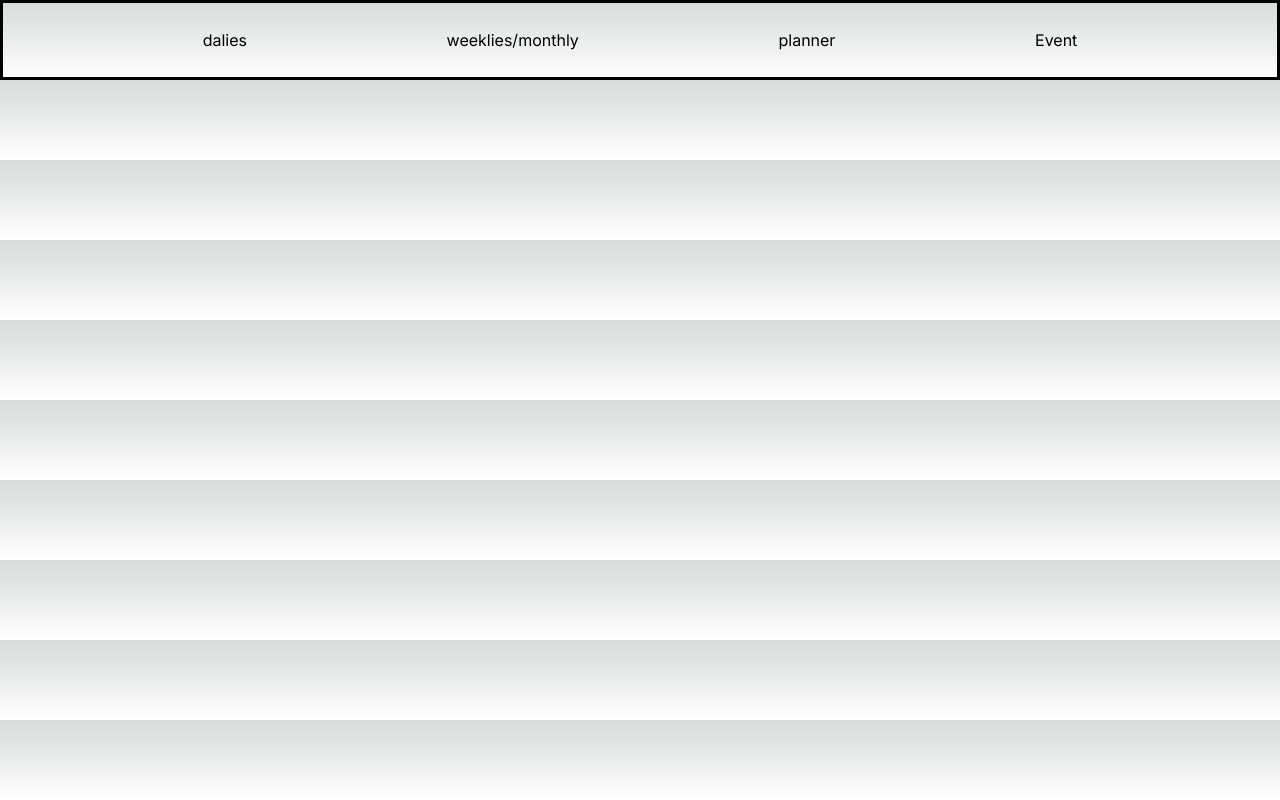
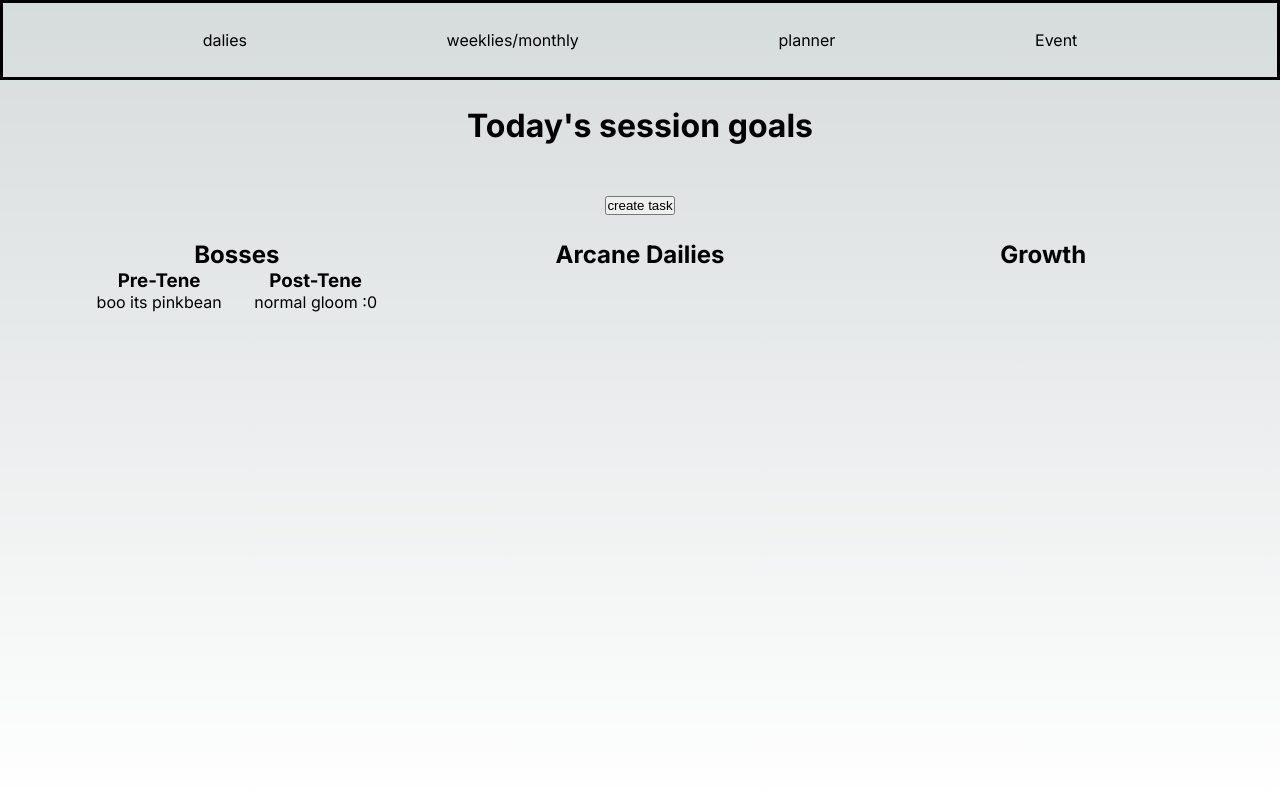
Before and after one commit to owen-na/maplemania, a Next.js app: page / in a window 1280 px wide. Built offline with nearby package versions, Linux system fonts and the light colour scheme.

Commit message:
began on the tracker for dailies/weeklies

```diff
--- /dev/null
+++ b/src/app/Dailies/Dailies.module.css
@@ -0,0 +1,43 @@
+.mainBox {
+    width: 100vw;
+    height: auto;
+    display: flex;
+    flex-direction: column;
+    align-items: center;
+    justify-content: center;
+}
+
+.customGoals {
+    display: flex;
+    flex-direction: column;
+    width: inherit;
+    height: 20vh;
+    align-items: center;
+    justify-content: space-around;
+    margin: auto;
+}
+
+.dailyParentBox {
+    display: flex;
+    flex-direction: row;
+    width: 90%;
+    height: 70vh;
+    justify-content: space-between;
+}
+
+.dailySection {
+    width: 30%;
+    height: 100%;
+    display: flex;
+    justify-content:flex-start;
+    align-items: center;
+    flex-direction: column;
+}
+
+.bossSeperation {
+    display: flex;
+    text-align: center;
+    flex-direction: row;
+    justify-content: space-evenly;
+    width: 100%;
+}
--- /dev/null
+++ b/src/app/Dailies/Dailies.tsx
@@ -0,0 +1,37 @@
+import styles from './Dailies.module.css'
+
+// https://maplestory.fandom.com/wiki/Maple_Guide
+// will be used for bosses ui here
+// maybe add a clock as well to mimic server time for these things
+
+export default function Dailies() {
+    return (
+        <div className={styles.mainBox}>
+            <div className={styles.customGoals}>
+                <h1>Today's session goals</h1>
+                <button>create task</button>
+            </div>
+        <div className={styles.dailyParentBox}>
+            <div className={styles.dailySection}>
+                <h2>Bosses</h2>
+                <div className={styles.bossSeperation}>
+                    <div>
+                        <h3>Pre-Tene</h3>
+                        <p>boo its pinkbean</p>
+                    </div>
+                    <div>
+                        <h3>Post-Tene</h3>
+                        <p>normal gloom :0</p>
+                    </div>
+                </div>
+            </div>
+            <div className={styles.dailySection}>
+                <h2>Arcane Dailies</h2>
+            </div>
+            <div className={styles.dailySection}>
+                <h2>Growth</h2>
+            </div>
+        </div>
+    </div>
+    )
+}
--- a/src/app/page.tsx
+++ b/src/app/page.tsx
@@ -1,9 +1,12 @@
 import Image from "next/image";
 import styles from "./page.module.css";
 import NavBar from "./Navbar/Navbar";
+import Dailies from "./Dailies/Dailies";
 
 export default function Home() {
-  return (
+  return (<>
     <NavBar />
+    <Dailies />
+    </>
   );
 }
```
Also changed, not shown: src/app/Planner/Planner.tsx (added, +7 -0 lines).
